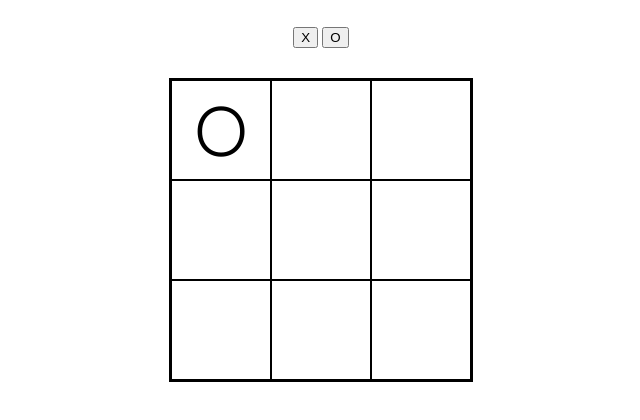
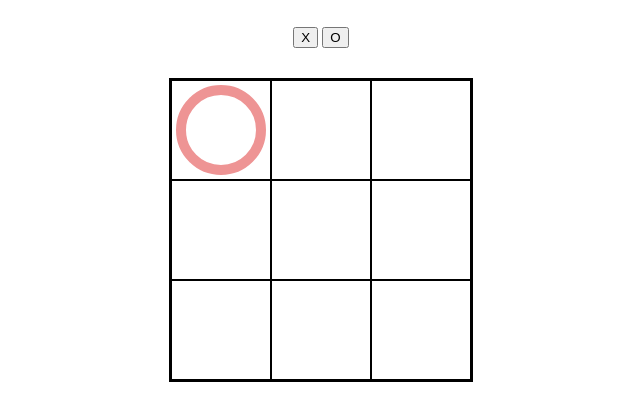
Before and after one commit to KawalaE/Tic-Tac-Toe, a plain HTML site: page index.html in a window 1280 px wide. Both pictures are taken after a click on the element 540 px from the left and 370 px from the top of the page. Shown: the part 240-660 px from the top of the page, without its empty margins (319-959 px from the left). Drawn offline with Linux system fonts and the light colour scheme.

Commit message:
Create Mark Handler and CSS circle

```diff
--- a/script.js
+++ b/script.js
@@ -1,30 +1,29 @@
+/**gameboard module ->  board render function */
 const gameBoard = (() =>{
     const board = ['', '','', '','', '','', '',''];
     const gameDisplay = document.getElementById('game-display')
-    const render = (marker) => board.forEach((element) =>{
+    const createBoard = (marker) => board.forEach((_element, index) =>{
         const boardCube = document.createElement('div');
-        boardCube.textContent = element;
+        boardCube.id = index;
         boardCube.classList.add('cube');
         gameDisplay.appendChild(boardCube);
-        boardCube.addEventListener('click',()=>{
-            console.log('clicked')
-            boardCube.textContent = marker;
-            board[element] = marker;
-            console.log(board)
-        })
+        boardCube.addEventListener('click', markHandler)
     });
+
     return{
-        board,
-        render,
+        createBoard,
     }
 })();
-console.log(gameBoard);
-gameBoard.render('O');
 
-function gameLogic(){
+function markHandler(e){
+    const displayMark = document.createElement('div');
+    displayMark.classList.add('circle');
+    e.target.append(displayMark);
+}
+gameBoard.createBoard();
+const gameLogic = (() =>{
     const xChoice = document.getElementById('X-marker');
     xChoice.addEventListener('click', ()=>{
         console.log('X was choosen');
     });
-};
-gameLogic();
+})();
--- a/style.css
+++ b/style.css
@@ -17,8 +17,7 @@ body{
     align-items: center;
     justify-content: center;
     box-sizing: border-box;
-    font-size:70px;
-    font-family: 'Quicksand', sans-serif;
+
 }
 #game-display{
     display: flex;
@@ -27,3 +26,10 @@ body{
     height: 300px;
     border: 2px solid black;
 }
+.circle{
+    width: 90px;
+    height: 90px;
+    border-radius: 50%;
+    border: 10px solid rgb(238, 148, 148);
+    box-sizing: border-box;
+}
```
